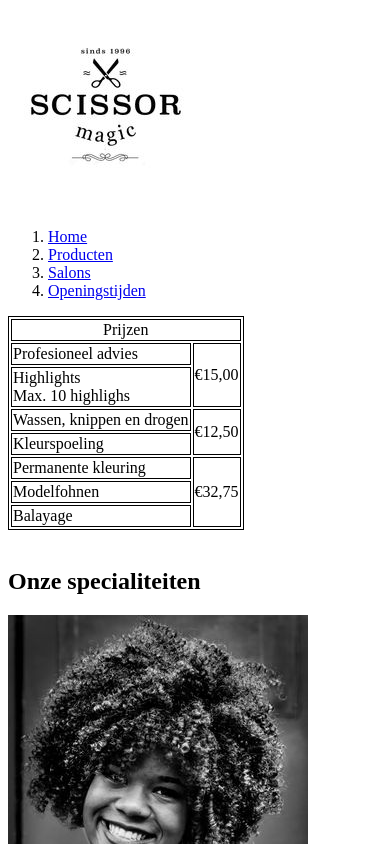
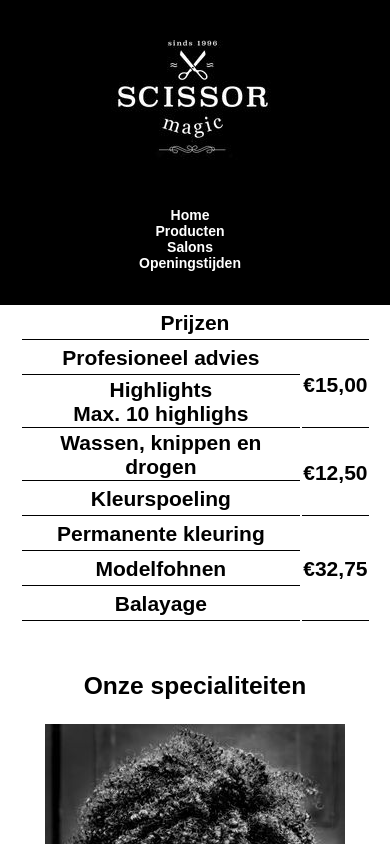
Before and after one commit to daawson/ChallengeHTML5, a plain HTML site: page index.html in a window 390 px wide. Shown: the top 844 px of the page. Drawn offline with Linux system fonts and the light colour scheme.

Commit message:
Opdracht 11 - Responsive Homepage

```diff
--- a/index.html
+++ b/index.html
@@ -3,25 +3,27 @@
 <head>
     <meta charset="UTF-8">
     <title>Magic Scissors</title>
-    <style>
-        table, tr, td{
-            border: 1px solid black;
-        }
-    </style>
+    <link href="https://fonts.googleapis.com/css?family=Oswald:300,700" rel="stylesheet">
+    <link type="text/css" href="style.css" rel="stylesheet">
+    <meta name="viewport" content="width=device-width, initial-scale=1.0">
+
 </head>
 <body>
-    <img src="img/logo.jpeg"><br>
+    <nav>
+        <img id="logo" src="img/logo.jpeg"><br>
         <ol>
             <li><a href="index.html">Home</a></li>
             <li><a href="producten.html">Producten</a></li>
             <li><a href="salons.html">Salons</a></li>
             <li><a href="openingstijden.html">Openingstijden</a></li>
         </ol>
+    </nav>
+    <main>
         <table>
             <tr><td colspan="3" style="text-align: center">Prijzen</td></tr>
             <tr>
                 <td colspan="2">Profesioneel advies</td>
-            <td rowspan="3">&euro;15,00</td>
+                <td rowspan="3"><b>&euro;15,00</b></td>
             </tr>
             <tr>
                 <td colspan="2" rowspan="2">Highlights<br>Max. 10 highlighs</td>
@@ -29,22 +31,24 @@
             <tr></tr>
             <tr>
                 <td colspan="2">Wassen, knippen en drogen</td>
-            <td rowspan="2">&euro;12,50</td>
+                <td rowspan="2"><b>&euro;12,50</b></td>
             </tr>
             <tr><td colspan="2">Kleurspoeling</td></tr>
             <tr><td colspan="2">Permanente kleuring</td>
-            <td rowspan="3">&euro;32,75</td>
+                <td rowspan="3"><b>&euro;32,75</b></td>
             </tr>
             <tr><td colspan="2">Modelfohnen</td></tr>
             <tr><td colspan="2">Balayage</td></tr>
-    </table><br>
-    <h2>Onze specialiteiten</h2>
+        </table>
+        <br>
+    <h3>Onze specialiteiten</h3>
     <a href="overzichtafro.html">
         <img src="img/afro300.jpeg"></a>
     <a href="overzichtafro.html">
         <img src="img/student300.jpeg"></a>
     <a href="overzichtafro.html">
         <img src="img/longafro300.jpeg"></a>
+    </main>
 
 </body>
 </html>
--- /dev/null
+++ b/style.css
@@ -0,0 +1,65 @@
+html{
+    font-family: 'Oswald:300', sans-serif;
+}
+
+h1, h2, h3{
+    font-family: 'Oswald:700', sans-serif;
+}
+.scale{
+    width: auto;
+    height: 400px;
+}
+table, tr, td{
+    border: 1px solid black;
+}
+
+
+@media only screen and (max-width: 550px) {
+    body{
+        width: 100%;
+        margin: 0 auto;
+    }
+
+    table, tr, td{border: 0;}
+    table td{
+        height: 30px;
+        border-bottom: 1px solid black;
+    }
+    nav{
+        width: 100%;
+        align-content: center;
+        text-align: center;
+        margin: 0 auto;
+        background-color: black;
+        font-size: 14px;
+        padding-bottom: 20px;
+    }
+    main{
+        text-align: center;
+        width: 90%;
+        margin: auto;
+    }
+    img{
+        margin-bottom: -10px;
+    }
+    ol li{
+        list-style: none;
+        margin-right: 50px;
+    }
+
+    #logo{
+        filter: invert(100%);
+    }
+
+    html{
+        font-weight: bold;
+        font-size: 21px;
+    }
+
+
+
+    a{
+        text-decoration: none;
+        color: white;
+    }
+}
```
Also changed, not shown: openingstijden.html (+2 -5 lines), overzichtafro.html (+2 -0 lines), producten.html (+2 -6 lines), salons.html (+2 -0 lines). Lines whose indentation alone changed are shown as unchanged.
